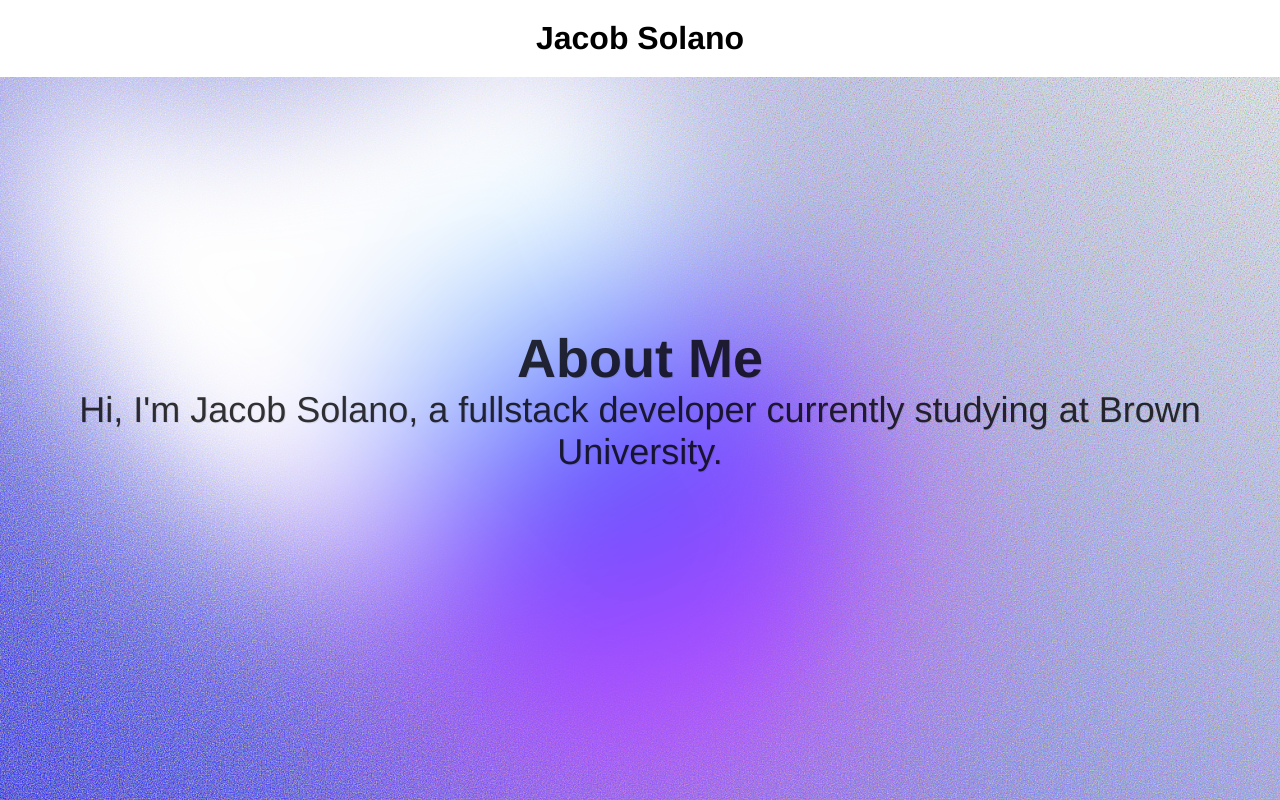
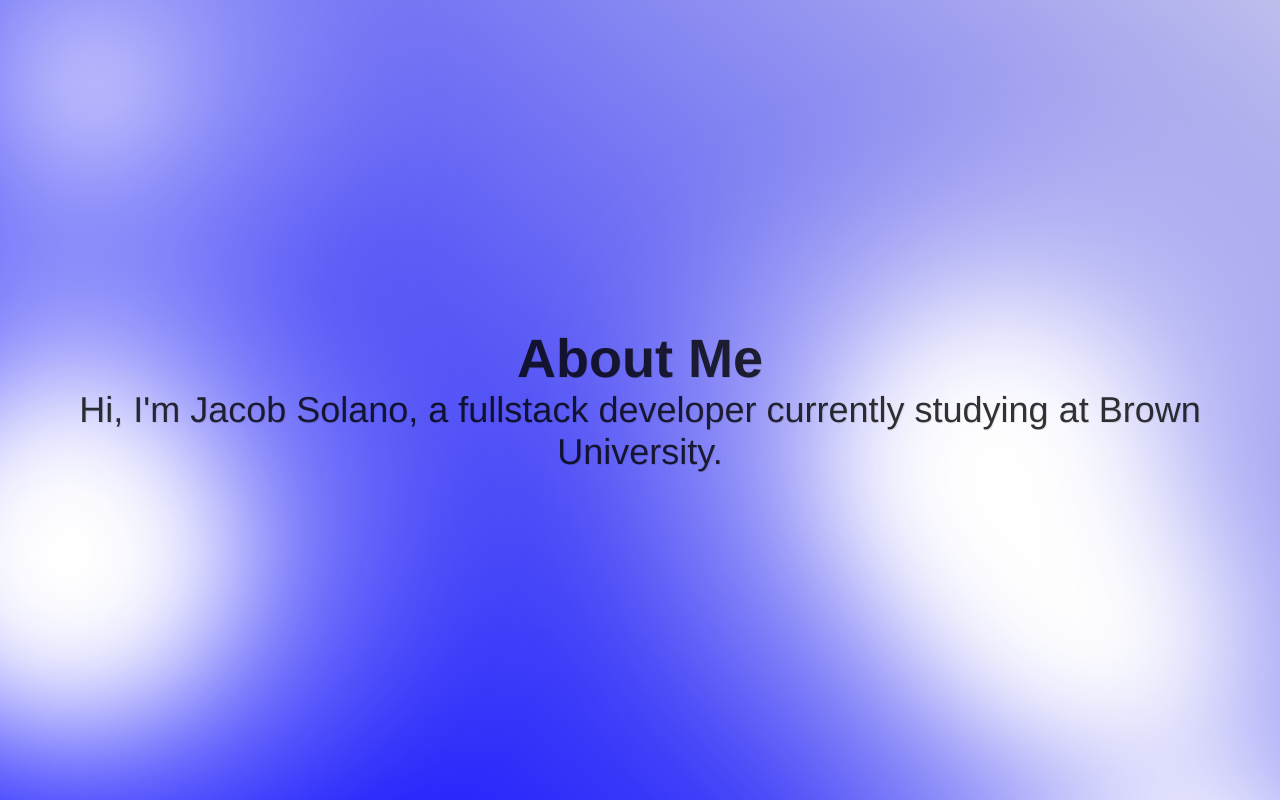
Before and after one commit to jacobsolanobrown/jacobsolanobrown.github.io, a React (Vite) app in the folder jacob-portfolio/: page / in a window 1280 px wide. Shown: the top 800 px of the page. Built offline with nearby package versions, Linux system fonts and the light colour scheme.

Commit message:
satisfied with gradient background

```diff
--- a/jacob-portfolio/src/pages/Homepage.tsx
+++ b/jacob-portfolio/src/pages/Homepage.tsx
@@ -26,6 +26,19 @@
 
     window.addEventListener("mousemove", handleMouseMove);
     move();
+
+    // Randomize gradient positions, excluding the .interaction element
+    const gradients = document.querySelectorAll<HTMLDivElement>(
+      ".gradient-container > div:not(.interaction)"
+    );
+
+    gradients.forEach((gradient) => {
+      const randomTop = Math.random() * 100;
+      const randomLeft = Math.random() * 100;
+      gradient.style.top = `${randomTop}%`;
+      gradient.style.left = `${randomLeft}%`;
+    });
+
     // Cleanup event listener on component unmount
     return () => {
       window.removeEventListener("mousemove", handleMouseMove);
@@ -49,9 +62,9 @@
           />
         </filter>
       </svg>
-      <header>
+      {/* <header>
         <h1>Jacob Solano</h1>
-      </header>
+      </header> */}
       <main>
         <section className="about-section">
           <div className="about-text">
@@ -86,6 +99,8 @@
               <div className="g3"></div>
               <div className="g4"></div>
               <div className="g5"></div>
+              <div className="g6"></div>
+              <div className="g7"></div>
               <div className="interaction"></div>
             </div>
           </div>
--- a/jacob-portfolio/src/styles/Homepage.css
+++ b/jacob-portfolio/src/styles/Homepage.css
@@ -11,17 +11,14 @@
 }
 
 .about-section {
-  /* background: blue; */
-  /* background: linear-gradient(40deg, var(--color-bg1), var(--color-bg2));  */
-  background: linear-gradient(40deg, blue, aliceblue);
-
+  background: linear-gradient(40deg, blue, rgb(190, 190, 237));
+  background-image: filter("../assets/noise.svg");
   text-align: center;
   height: 100vh;
   max-width: 100vw;
 }
 
 .about-text {
-  /* brings text to the front  */
   z-index: 100;
   width: 100%;
   height: 100%;
@@ -67,7 +64,6 @@
   --blending: hard-light;
 }
 
-/* makes the padding not add on to the side of the page  */
 * {
   box-sizing: border-box;
 }
@@ -115,8 +111,6 @@
   width: 100%;
   position: absolute;
   overflow: hidden;
-  /* background: linear-gradient(40deg, var(--color-bg1), var(--color-bg2)); */
-  background-image: url(../assets/noise.svg);
 }
 
 .gradient-container {
@@ -129,121 +123,73 @@
   display: none;
 }
 
-.g1 {
+.g1, .g2, .g3, .g4, .g5, .g6, .g7 {
   position: absolute;
   background: radial-gradient(
       circle at center,
-      rgba(var(--color2), 0.8) 0,
-      rgba(var(--color2), 0) 65%
+      rgba(255, 255, 255, 0.8) 0,
+      rgba(0,0,0, 0) 65%
     )
     no-repeat;
-
+  mix-blend-mode: var(--blending);
   width: var(--circle-size);
   height: var(--circle-size);
-  top: calc(50% - var(--circle-size) / 2);
-  left: calc(50% - var(--circle-size) / 2);
-
-  mix-blend-mode: var(--blending);
-
-  transform-origin: center center;
-  /* moves vertically  */
-  animation: moveVertical 30s ease infinite;
-
   opacity: 1;
 }
 
-.g2 {
-  position: absolute;
-  background: radial-gradient(
-      circle at center,
-      rgba(var(--color1), 0.8) 0,
-      rgba(var(--color1), 0) 50%
-    )
-    no-repeat;
-  mix-blend-mode: var(--blending);
-
-  width: var(--circle-size);
-  height: var(--circle-size);
+.g1 {
   top: calc(50% - var(--circle-size) / 2);
   left: calc(50% - var(--circle-size) / 2);
+  animation: moveVertical 20s ease infinite;
+}
 
+.g2 {
+  top: calc(50% - var(--circle-size) / 2);
+  right: calc(50% - var(--circle-size) / 2);
   transform-origin: calc(50% - 400px);
-  /* moves in circle */
-  animation: moveInCircle 20s reverse infinite;
-
-  opacity: 1;
+  animation: moveInCircle 30s reverse infinite;
 }
 
 .g3 {
-  position: absolute;
-  background: radial-gradient(
-      circle at center,
-      rgba(var(--color1), 0.8) 0,
-      rgba(var(--color1), 0) 50%
-    )
-    no-repeat;
-  mix-blend-mode: var(--blending);
-
-  width: var(--circle-size);
-  height: var(--circle-size);
   top: calc(50% - var(--circle-size) / 2 + 200px);
   left: calc(50% - var(--circle-size) / 2 - 500px);
-
   transform-origin: calc(50% + 400px);
-  /* moves in circle -- animation loops  */
-  animation: moveInCircle 40s linear infinite;
-
-  opacity: 1;
+  animation: moveInCircle 10s linear infinite;
 }
 
 .g4 {
-  position: absolute;
-  background: radial-gradient(
-      circle at center,
-      rgba(var(--color6), 0.8) 0,
-      rgba(var(--color6), 0) 50%
-    )
-    /* TODO: add a more harsh noise - try to match with the figma design  */
-    no-repeat;
-  mix-blend-mode: var(--blending);
-
-  width: var(--circle-size);
-  height: var(--circle-size);
   top: calc(50% - var(--circle-size) / 2);
   left: calc(50% - var(--circle-size) / 2);
-
   transform-origin: calc(50% - 200px);
-  /* moves horizontal */
-  animation: moveHorizontal 40s ease infinite;
-
+  animation: moveHorizontal 20s ease infinite;
   opacity: 0.7;
 }
 
 .g5 {
-  position: absolute;
-  background: radial-gradient(
-      circle at center,
-      rgba(var(--color1), 0.8) 0,
-      rgba(var(--color1), 0) 50%
-    )
-    no-repeat;
-  mix-blend-mode: var(--blending);
-
   width: calc(var(--circle-size) * 2);
   height: calc(var(--circle-size) * 2);
   top: calc(50% - var(--circle-size));
   left: calc(50% - var(--circle-size));
+  transform-origin: calc(50% - 800px) calc(50% + 200px);
+  animation: moveInCircle 40s ease infinite;
+}
 
-  transform-origin: calc(50% - 800px) calc(50% + 200px);
-  /* moves in circles  */
-  animation: moveInCircle 20s ease infinite;
+.g6 {
+  top: calc(50% - var(--circle-size) / 2);
+  left: calc(50% - var(--circle-size) / 2 + 900px);
+  transform-origin: calc(50% - 600px);
+  animation: moveInCircle 10s linear infinite;
+}
 
-  opacity: 1;
+.g7 {
+  top: calc(50% - var(--circle-size) / 2 + 300px);
+  left: calc(50% - var(--circle-size) / 2 - 700px);
+  transform-origin: calc(50% - 700px);
+  animation: moveInCircle 20s linear infinite;
 }
 
 .interaction {
   position: absolute;
-  /* we have a set color for the interactive gradient  - same logic as other gradients */
   background: radial-gradient(
       circle at center,
       rgba(var(--color-interactive), 0.8) 0,
@@ -251,11 +197,9 @@
     )
     no-repeat;
   mix-blend-mode: var(--blending);
-
   width: 100%;
   height: 100%;
   top: -50%;
   left: -50%;
-
   opacity: 0.7;
 }
```
